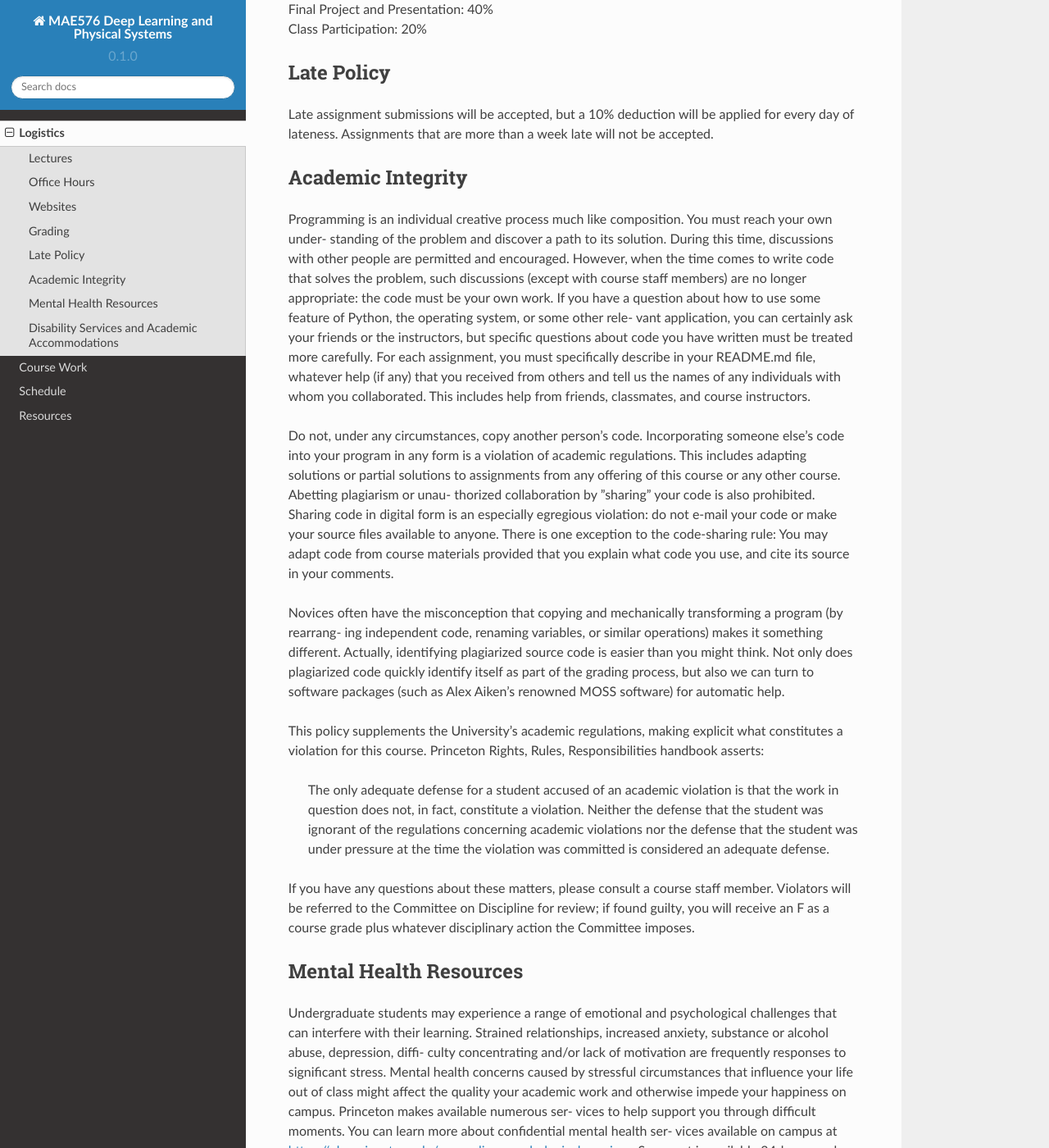
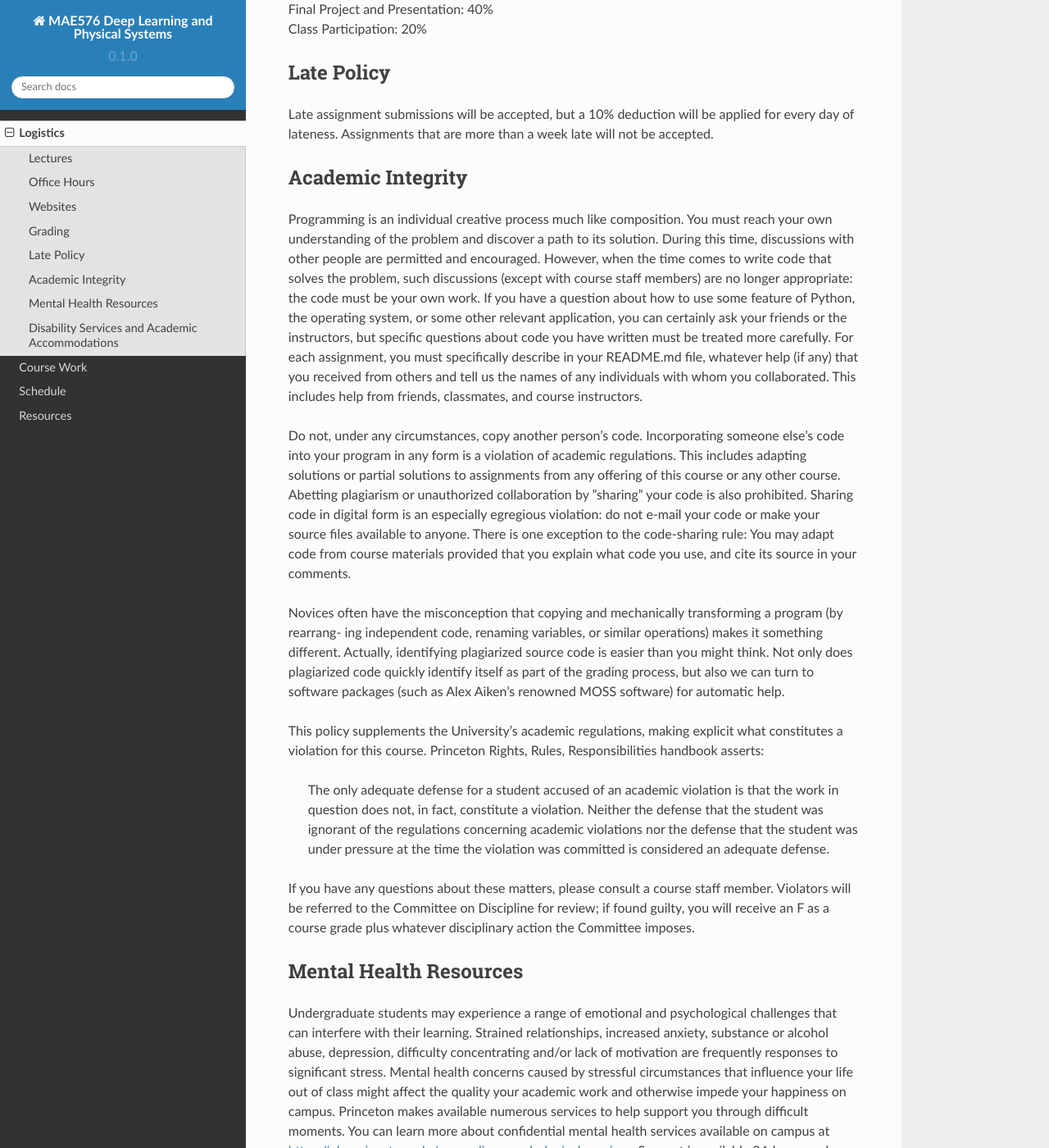
Before and after one commit to CAB-Lab-Princeton/MAE576-Deep-Learning-and-Physical-Systems, a Sphinx documentation site: the page built from docs/source/logistics.rst, in a window 1280 px wide and 1400 px high, scrolled down 696 px. Shown: the whole window at 82% size. Built offline with Sphinx 7.4.7 and the Read the Docs theme 2.0.0, drawn with Linux system fonts in a browser that asks for light colours; some of the changed text lies outside the part shown.

Commit message:
Semantics

```diff
--- a/docs/source/logistics.rst
+++ b/docs/source/logistics.rst
@@ -32,20 +32,20 @@ Assignments that are more than a week late will not be accepted.
 
 Academic Integrity
 ------------
-Programming is an individual creative process much like composition. You must reach your own under-
-standing of the problem and discover a path to its solution. During this time, discussions with other people
+Programming is an individual creative process much like composition. You must reach your own understanding
+of the problem and discover a path to its solution. During this time, discussions with other people
 are permitted and encouraged. However, when the time comes to write code that solves the problem, such
 discussions (except with course staff members) are no longer appropriate: the code must be your own work.
-If you have a question about how to use some feature of Python, the operating system, or some other rele-
-vant application, you can certainly ask your friends or the instructors, but specific questions about code you
+If you have a question about how to use some feature of Python, the operating system, or some other relevant
+application, you can certainly ask your friends or the instructors, but specific questions about code you
 have written must be treated more carefully. For each assignment, you must specifically describe in your
 README.md file, whatever help (if any) that you received from others and tell us the names of any individuals
 with whom you collaborated. This includes help from friends, classmates, and course instructors.
 
 Do not, under any circumstances, copy another person’s code. Incorporating someone else’s code into your
 program in any form is a violation of academic regulations. This includes adapting solutions or partial
-solutions to assignments from any offering of this course or any other course. Abetting plagiarism or unau-
-thorized collaboration by ”sharing” your code is also prohibited. Sharing code in digital form is an especially
+solutions to assignments from any offering of this course or any other course. Abetting plagiarism or unauthorized
+collaboration by ”sharing” your code is also prohibited. Sharing code in digital form is an especially
 egregious violation: do not e-mail your code or make your source files available to anyone. There is one
 exception to the code-sharing rule: You may adapt code from course materials provided that you explain
 what code you use, and cite its source in your comments.
@@ -71,15 +71,15 @@ plus whatever disciplinary action the Committee imposes.
 Mental Health Resources
 ------------
 Undergraduate students may experience a range of emotional and psychological challenges that can interfere
-with their learning. Strained relationships, increased anxiety, substance or alcohol abuse, depression, diffi-
-culty concentrating and/or lack of motivation are frequently responses to significant stress. Mental health
+with their learning. Strained relationships, increased anxiety, substance or alcohol abuse, depression, difficulty
+concentrating and/or lack of motivation are frequently responses to significant stress. Mental health
 concerns caused by stressful circumstances that influence your life out of class might affect the quality your
-academic work and otherwise impede your happiness on campus. Princeton makes available numerous ser-
-vices to help support you through difficult moments. You can learn more about confidential mental health ser-
-vices available on campus at `<https://uhs.princeton.edu/counseling-psychological-services>`_. Sup-
-port is available 24-hours-a-day from Counseling and Psychological Services; if your concern is urgent, this
-link will take you to appropriate care: `<https://uhs.princeton.edu/counseling-psychological-services/>`_
-urgent-mental-health-concerns or you can call the Department of Public Safety at 609-258-3333.
+academic work and otherwise impede your happiness on campus. Princeton makes available numerous services
+to help support you through difficult moments. You can learn more about confidential mental health services
+available on campus at `<https://uhs.princeton.edu/counseling-psychological-services>`_. Support
+is available 24-hours-a-day from Counseling and Psychological Services; if your concern is urgent, this
+link will take you to appropriate care: `<https://uhs.princeton.edu/counseling-psychological-services/urgent-mental-health-concerns>`_
+or you can call the Department of Public Safety at 609-258-3333.
 
 Disability Services and Academic Accommodations
 ------------
```
Also changed, not shown: docs/source/coursework.rst (+3 -5 lines).
